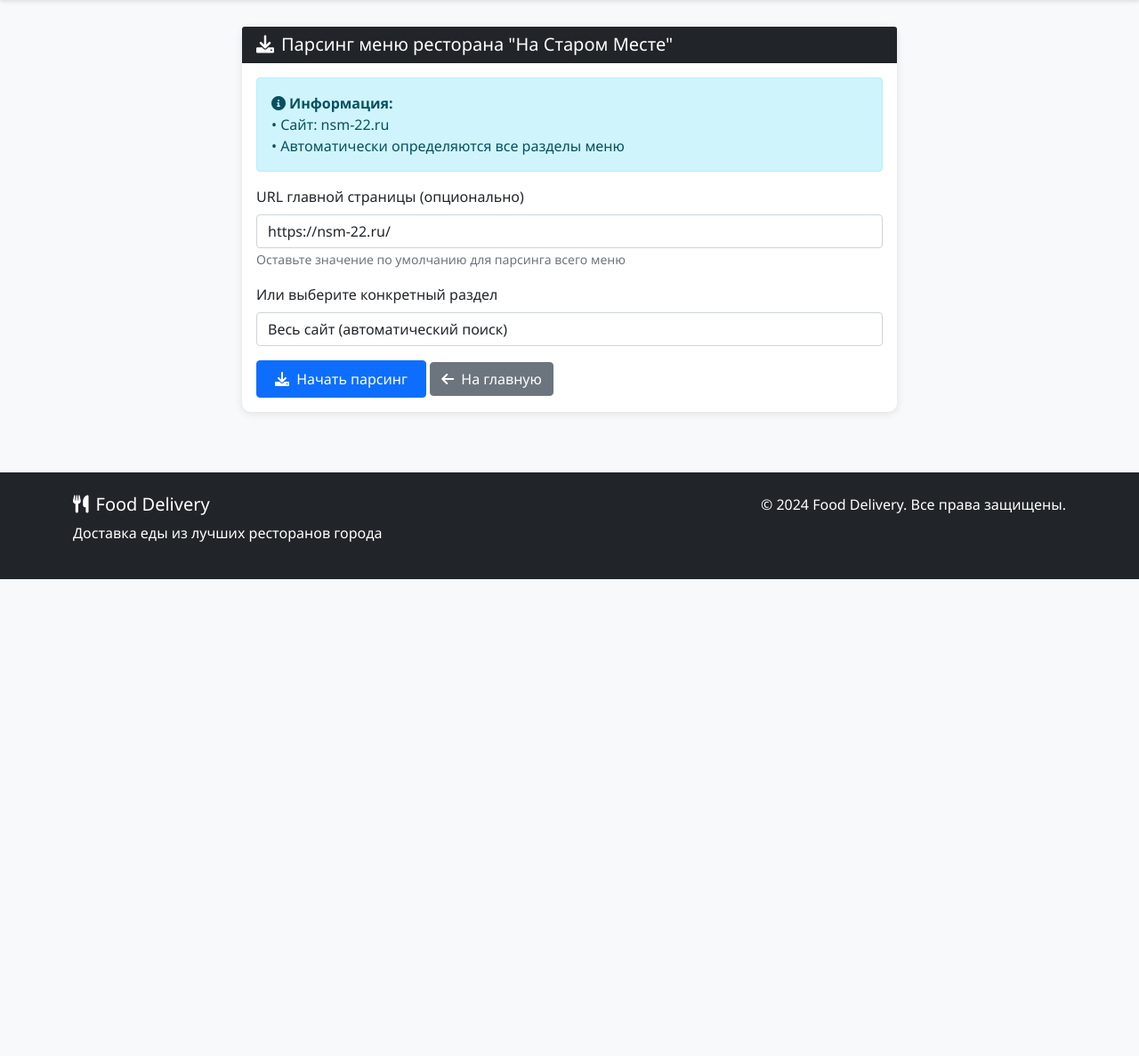
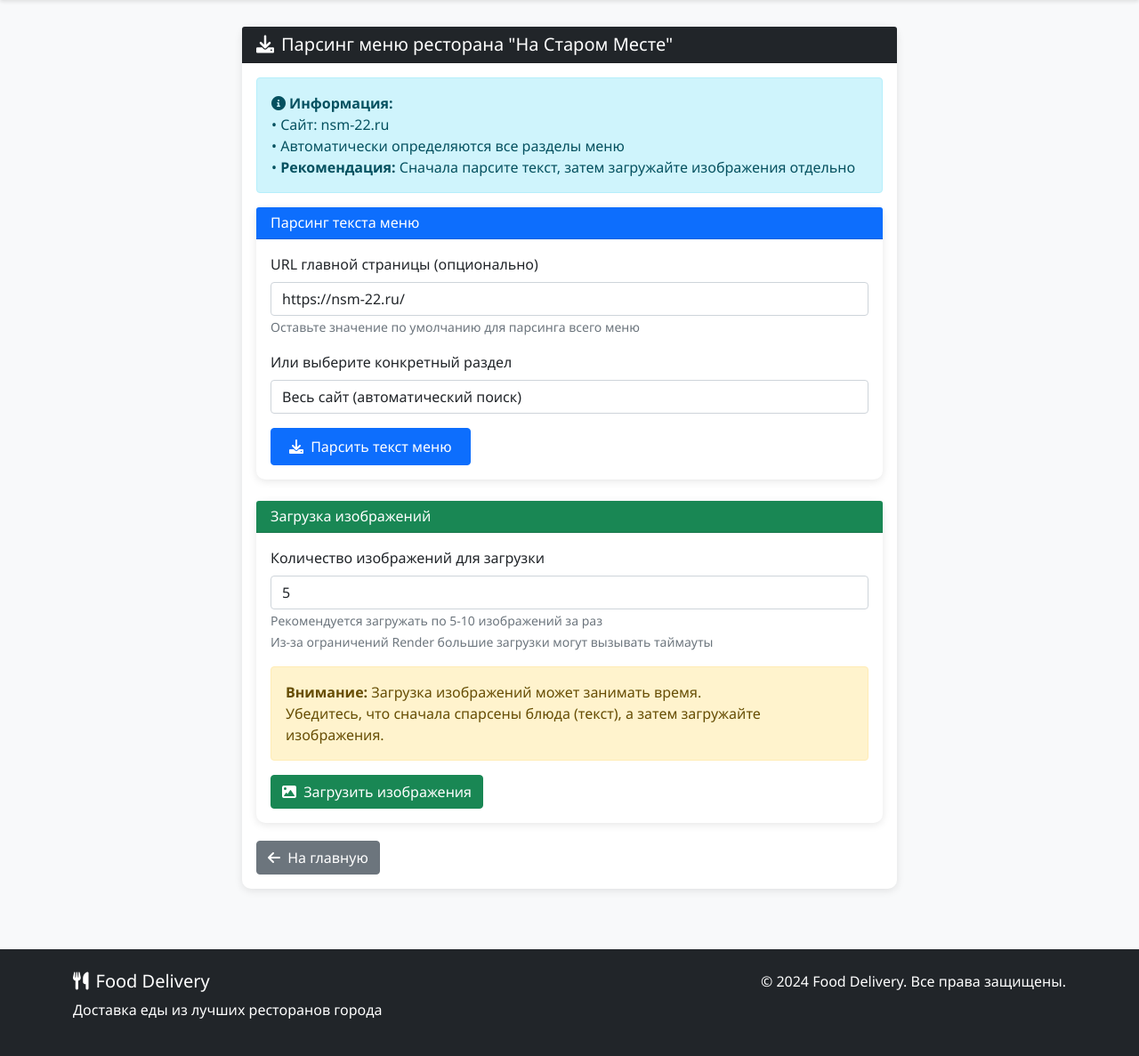
Before and after one commit to Vladimka4/rep, a Flask app: page /admin/parse-nsm in a window 1280 px wide. Shown: the part 78-1265 px from the top of the page at 89% size. Before the commit the page ends 729 px from the top, so only its background shows below. Run offline with Flask 3, Linux system fonts and the light colour scheme; a user stored in the database is signed in.

Commit message:
Refactor parsing form for text and image uploads
Updated the parsing form to include separate sections for text parsing and image uploading, along with relevant instructions.

```diff
--- a/app/templates/admin/parse_nsm.html
+++ b/app/templates/admin/parse_nsm.html
@@ -13,9 +13,16 @@
                 <div class="alert alert-info">
                     <strong><i class="fas fa-info-circle me-1"></i>Информация:</strong><br>
                     • Сайт: nsm-22.ru<br>
-                    • Автоматически определяются все разделы меню
+                    • Автоматически определяются все разделы меню<br>
+                    • <strong>Рекомендация:</strong> Сначала парсите текст, затем загружайте изображения отдельно
                 </div>
 
+                <!-- Форма для парсинга текста -->
+                <div class="card mb-4">
+                    <div class="card-header bg-primary text-white">
+                        <h6 class="mb-0">Парсинг текста меню</h6>
+                    </div>
+                    <div class="card-body">
                         <form method="POST" action="{{ url_for('admin_parsing.parse_nsm_action') }}">
                             <input type="hidden" name="csrf_token" value="{{ csrf_token() }}">
 
@@ -44,12 +51,48 @@
                             </div>
 
                             <button type="submit" class="btn btn-primary">
-                        <i class="fas fa-download me-1"></i> Начать парсинг
+                                <i class="fas fa-download me-1"></i> Парсить текст меню
                             </button>
+                        </form>
+                    </div>
+                </div>
+
+                <!-- Форма для загрузки изображений -->
+                <div class="card">
+                    <div class="card-header bg-success text-white">
+                        <h6 class="mb-0">Загрузка изображений</h6>
+                    </div>
+                    <div class="card-body">
+                        <form method="POST" action="{{ url_for('admin_parsing.download_images') }}">
+                            <input type="hidden" name="csrf_token" value="{{ csrf_token() }}">
+
+                            <div class="mb-3">
+                                <label class="form-label">Количество изображений для загрузки</label>
+                                <input type="number" class="form-control" name="limit"
+                                       value="5" min="1" max="20">
+                                <small class="form-text text-muted">
+                                    Рекомендуется загружать по 5-10 изображений за раз<br>
+                                    Из-за ограничений Render большие загрузки могут вызывать таймауты
+                                </small>
+                            </div>
+
+                            <div class="alert alert-warning">
+                                <strong>Внимание:</strong> Загрузка изображений может занимать время.<br>
+                                Убедитесь, что сначала спарсены блюда (текст), а затем загружайте изображения.
+                            </div>
+
+                            <button type="submit" class="btn btn-success">
+                                <i class="fas fa-image me-1"></i> Загрузить изображения
+                            </button>
+                        </form>
+                    </div>
+                </div>
+
+                <div class="mt-3">
                     <a href="{{ url_for('main.index') }}" class="btn btn-secondary">
                         <i class="fas fa-arrow-left me-1"></i> На главную
                     </a>
-                </form>
+                </div>
             </div>
         </div>
     </div>
```
Lines whose indentation alone changed are shown as unchanged.
